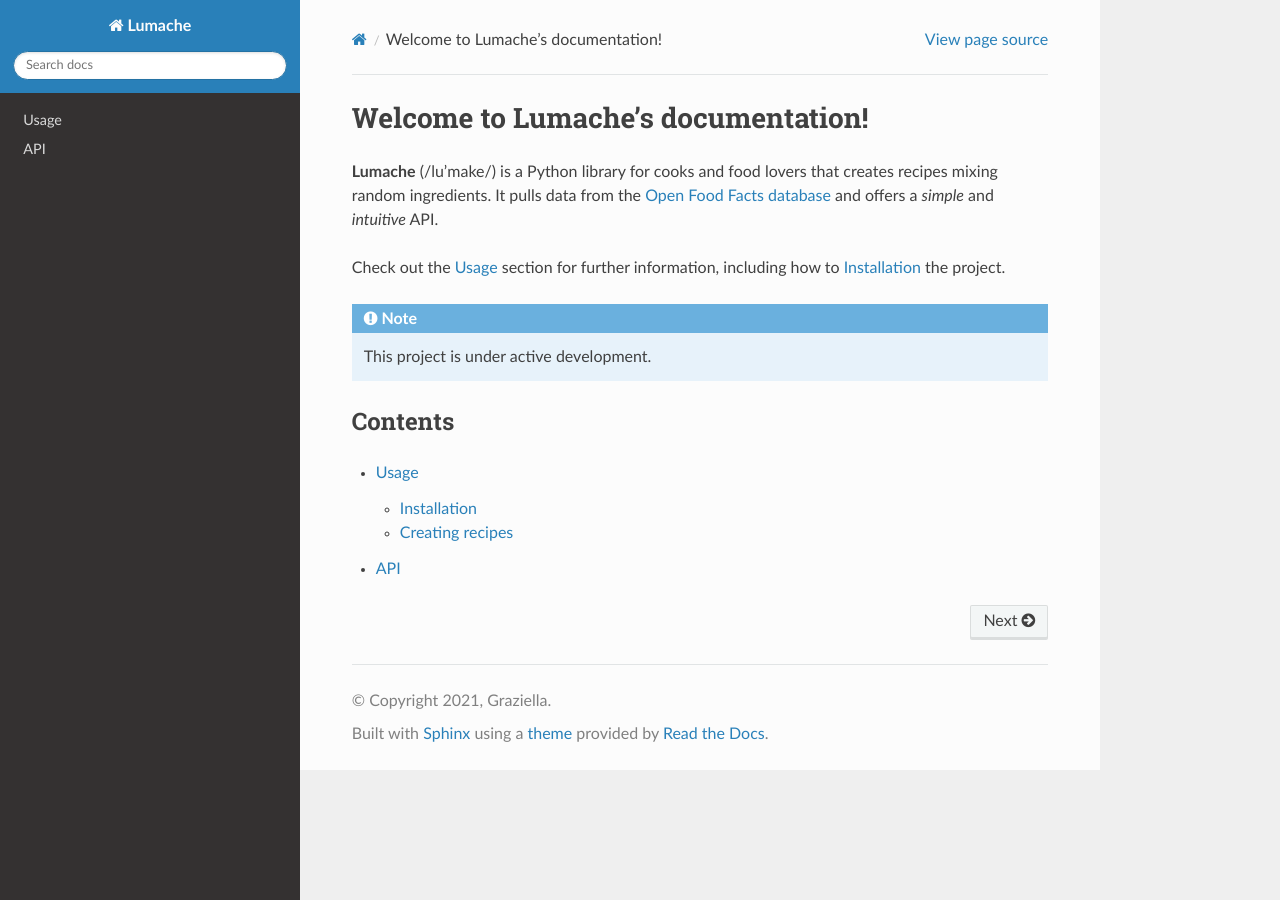
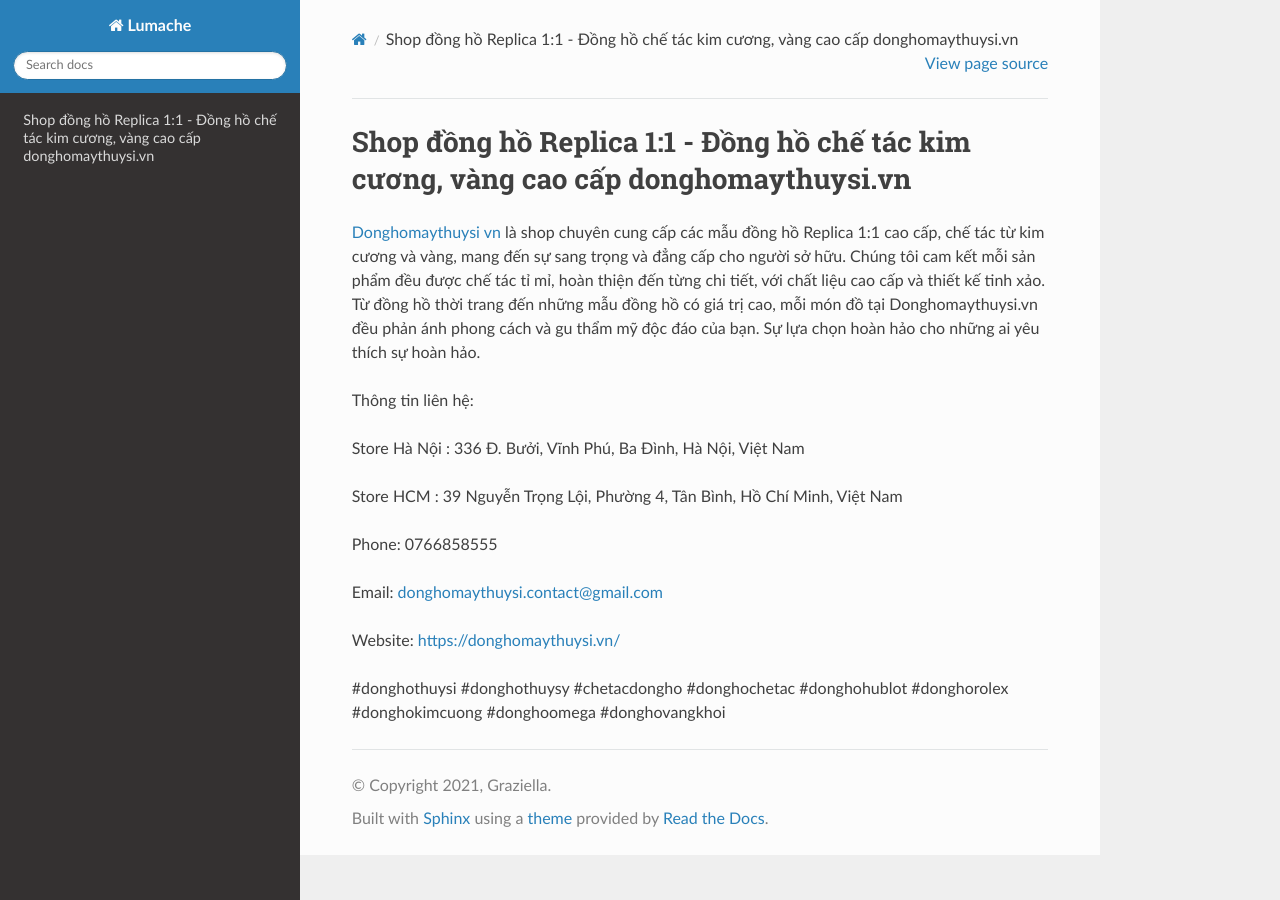
Before and after one commit to parkisngan19/donghothuysi, a Sphinx documentation site: the page built from docs/source/index.rst, in a window 1280 px wide. Built offline with Sphinx 7.4.7 and the Read the Docs theme 3.1.0, drawn with Linux system fonts in a browser that asks for light colours.

Commit message:
Update index.rst

```diff
--- a/docs/source/index.rst
+++ b/docs/source/index.rst
@@ -1,22 +1,18 @@
-Welcome to Lumache's documentation!
+Shop đồng hồ Replica 1:1 - Đồng hồ chế tác kim cương, vàng cao cấp donghomaythuysi.vn
 ===================================
 
-**Lumache** (/lu'make/) is a Python library for cooks and food lovers
-that creates recipes mixing random ingredients.
-It pulls data from the `Open Food Facts database <https://world.openfoodfacts.org/>`_
-and offers a *simple* and *intuitive* API.
+`Donghomaythuysi vn <https://donghomaythuysi.vn/>`_ là shop chuyên cung cấp các mẫu đồng hồ Replica 1:1 cao cấp, chế tác từ kim cương và vàng, mang đến sự sang trọng và đẳng cấp cho người sở hữu. Chúng tôi cam kết mỗi sản phẩm đều được chế tác tỉ mỉ, hoàn thiện đến từng chi tiết, với chất liệu cao cấp và thiết kế tinh xảo. Từ đồng hồ thời trang đến những mẫu đồng hồ có giá trị cao, mỗi món đồ tại Donghomaythuysi.vn đều phản ánh phong cách và gu thẩm mỹ độc đáo của bạn. Sự lựa chọn hoàn hảo cho những ai yêu thích sự hoàn hảo.
 
-Check out the :doc:`usage` section for further information, including
-how to :ref:`installation` the project.
+Thông tin liên hệ:
 
-.. note::
+Store Hà Nội : 336 Đ. Bưởi, Vĩnh Phú, Ba Đình, Hà Nội, Việt Nam
 
-   This project is under active development.
+Store HCM :  39 Nguyễn Trọng Lội, Phường 4, Tân Bình, Hồ Chí Minh, Việt Nam
 
-Contents
---------
+Phone: 0766858555
 
-.. toctree::
+Email: donghomaythuysi.contact@gmail.com
 
-   usage
-   api
+Website: https://donghomaythuysi.vn/
+
+#donghothuysi #donghothuysy #chetacdongho #donghochetac #donghohublot #donghorolex #donghokimcuong #donghoomega #donghovangkhoi
```
